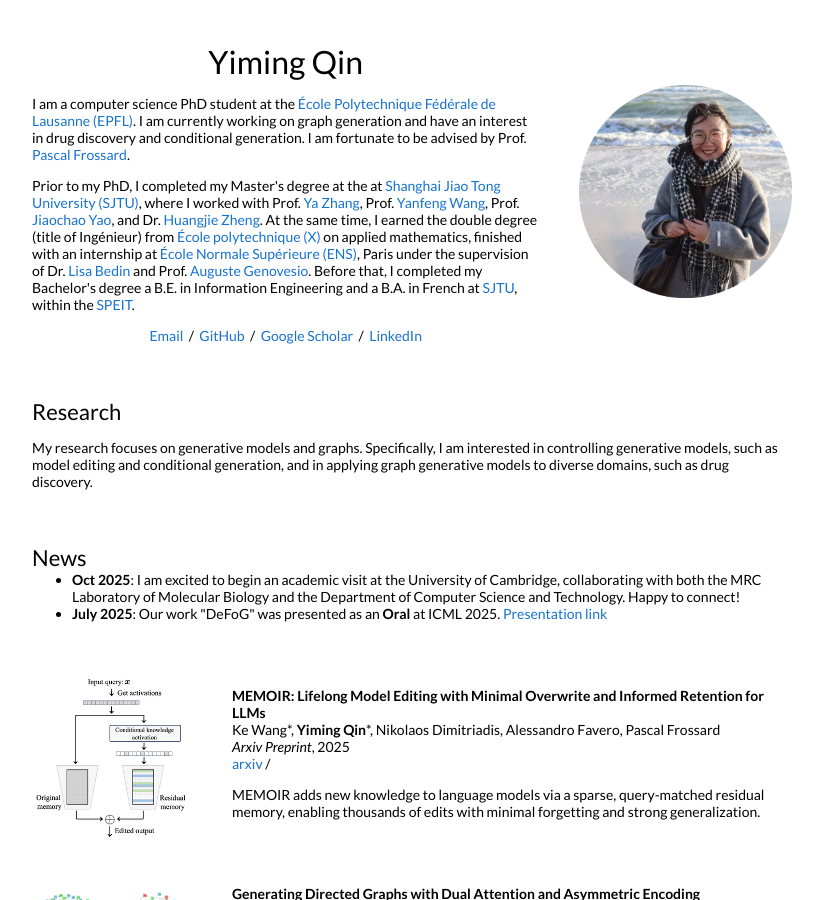
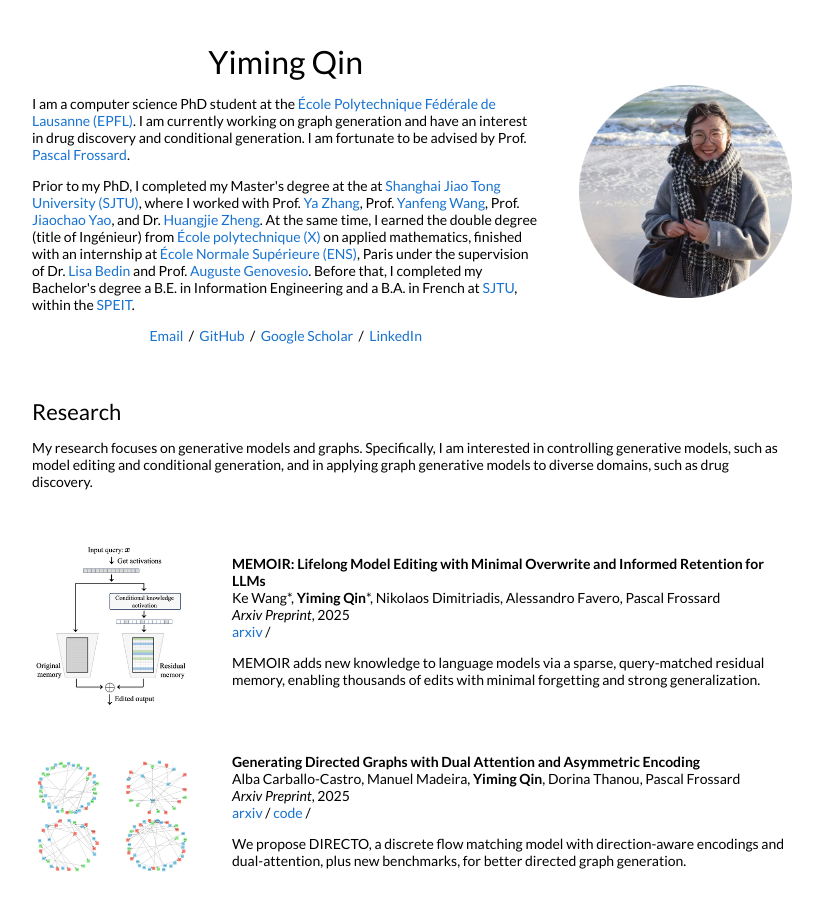
Before and after one commit to qym7/qym7.github.io, a Jekyll site: the page built from _posts/2025-07-01-MEMOIR.markdown, in a window 1280 px wide and 900 px high. Shown: the whole window, without its empty margins (228-1051 px from the left). Built offline with Jekyll 4.4.1, drawn with Linux system fonts in a browser that asks for light colours.

Commit message:
Update default.html

```diff
--- a/_layouts/default.html
+++ b/_layouts/default.html
@@ -76,7 +76,7 @@
           </tr>
         </table>
         <table style="width:100%;border:0px;border-spacing:0px;border-collapse:separate;margin-right:auto;margin-left:auto;">
-
+<!--
         <table style="width:100%;border:0px;border-spacing:0px;border-collapse:separate;margin-right:auto;margin-left:auto;">
           <tr>
             <td style="padding:2.5%;width:100%;vertical-align:middle">
@@ -92,7 +92,7 @@
             </td>
           </tr>
         </table>
-        <table style="width:100%;border:0px;border-spacing:0px;border-collapse:separate;margin-right:auto;margin-left:auto;">
+        <table style="width:100%;border:0px;border-spacing:0px;border-collapse:separate;margin-right:auto;margin-left:auto;"> -->
 
           {% for post in site.posts %}
           {% for cat in post.categories %}
```
